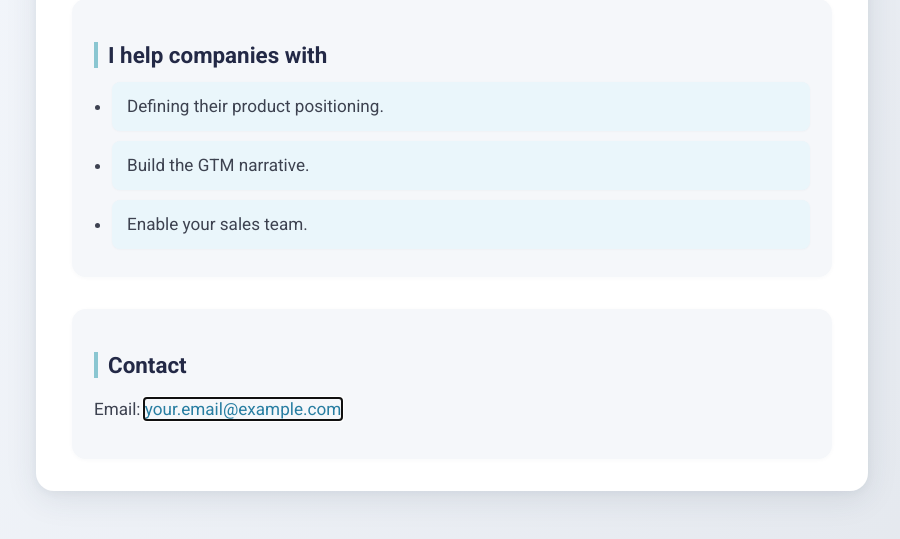
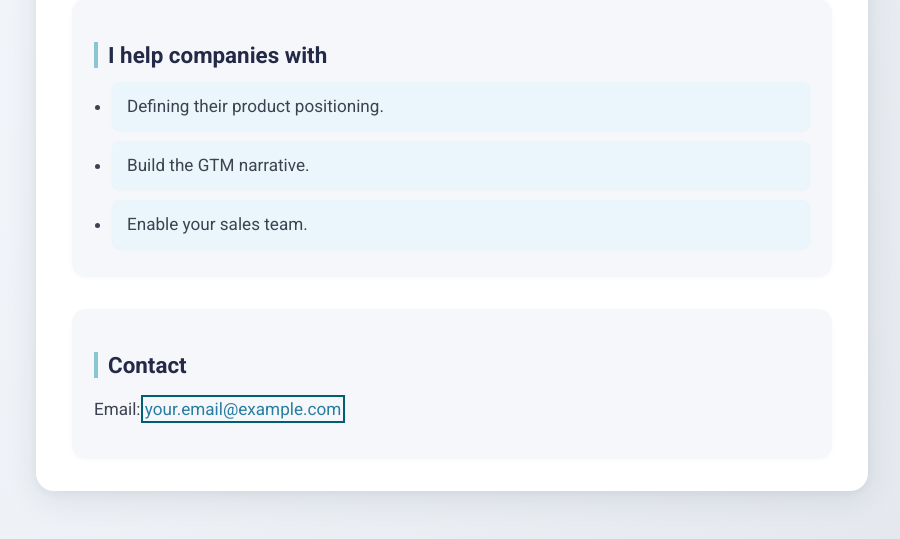
Before and after one commit to jbarth04/flask-web-app, a Flask app: page / in a window 1280 px wide, with the restyled element focused. Shown: the part 593-1132 px from the top of the page, without its empty margins (188-1088 px from the left). Run offline with Flask 3, Linux system fonts and the light colour scheme.

Commit message:
Add :focus styles for links to improve accessibility

```diff
--- a/static/style.css
+++ b/static/style.css
@@ -93,6 +93,10 @@
     color: #005f73;
     text-decoration: underline;
 }
+a:focus {
+    outline: 2px solid #005f73;
+    outline-offset: 2px;
+}
 @media (max-width: 600px) {
     .container {
         padding: 18px 6px 18px 6px;
```
